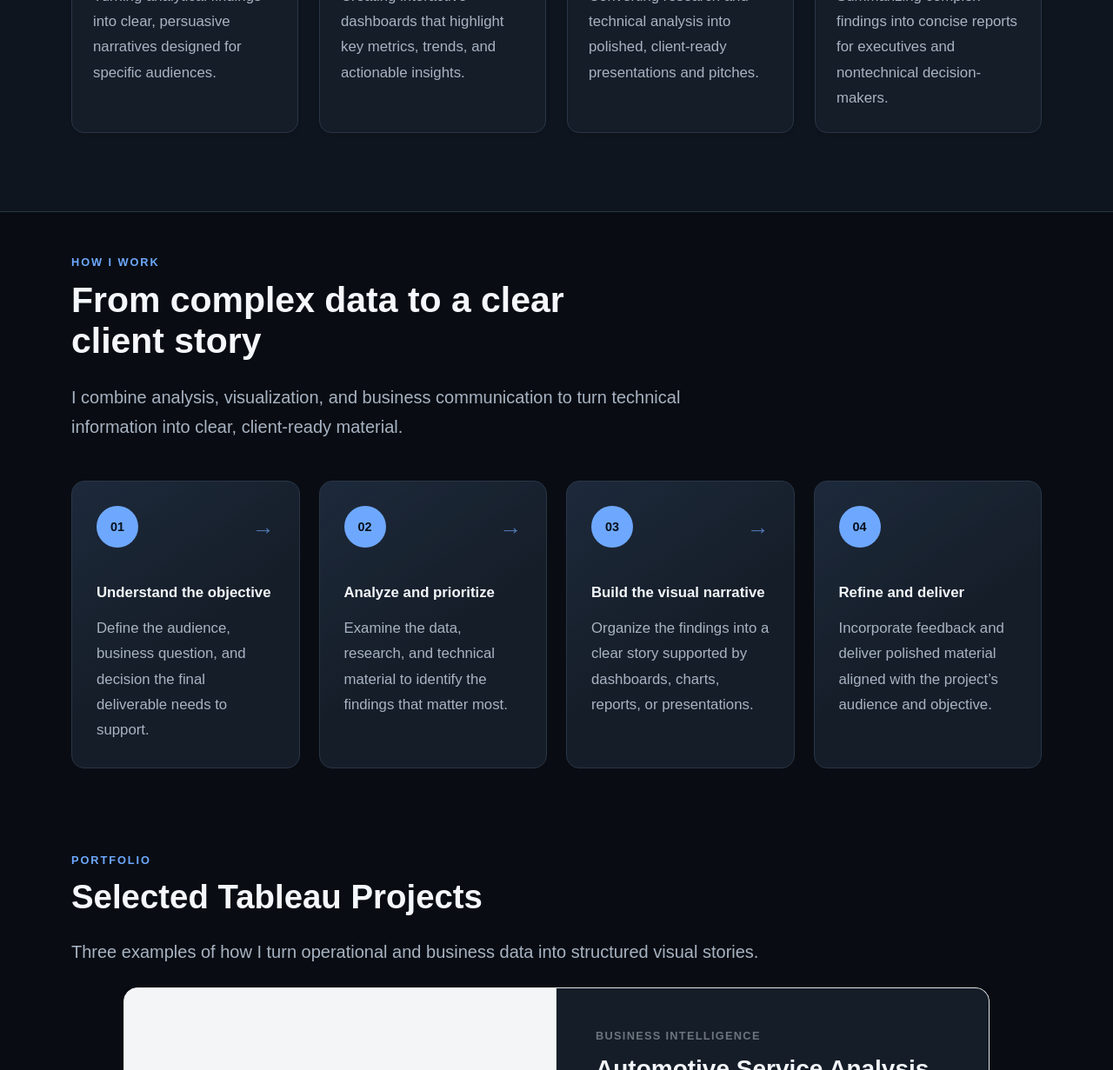
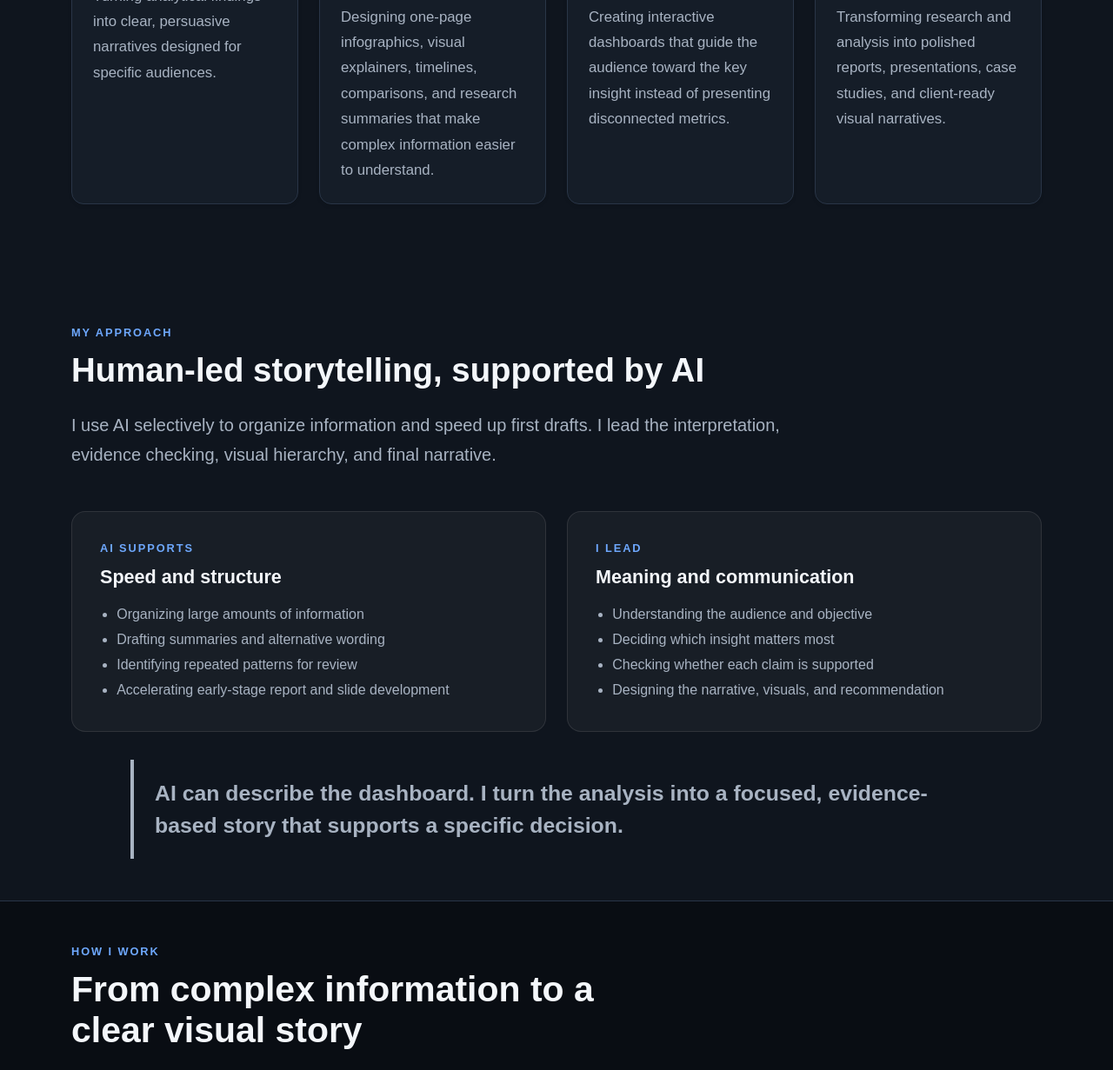
Before and after one commit to AryaGavande/Portfolio, a website: page index.html in a window 1280 px wide. Shown: the part 1212-2443 px from the top of the page at 87% size. Drawn offline with nearby package versions, Linux system fonts and the light colour scheme.

Commit message:
changed index html to fit storytelling

```diff
--- a/index.html
+++ b/index.html
@@ -10,10 +10,10 @@
 
     <meta
         name="description"
-        content="Arya Gavande's freelance data storytelling portfolio."
+        content="Arya Gavande's data storytelling and information design portfolio, featuring infographics, dashboards, reports, and visual narratives."
     >
 
-    <title>Arya Gavande | Data Storytelling</title>
+    <title>Arya Gavande | Business Insight Story & Information Design</title>
 
     <!-- Bootstrap CSS -->
     <link
@@ -68,6 +68,37 @@
             width: 100%;
             border: 0;
         }
+
+        .approach-card {
+            height: 100%;
+            padding: 2rem;
+            border: 1px solid rgba(127, 127, 127, 0.22);
+            border-radius: 1rem;
+            background: var(--card-bg, rgba(255, 255, 255, 0.04));
+        }
+
+        .approach-card h3 {
+            margin-bottom: 1rem;
+            font-size: 1.35rem;
+            font-weight: 700;
+        }
+
+        .approach-card ul {
+            margin-bottom: 0;
+            padding-left: 1.2rem;
+            color: var(--secondary-text, #adb5bd);
+            line-height: 1.8;
+        }
+
+        .positioning-line {
+            max-width: 980px;
+            margin: 2rem auto 0;
+            padding: 1.25rem 1.5rem;
+            border-left: 4px solid currentColor;
+            font-size: clamp(1.15rem, 2vw, 1.55rem);
+            font-weight: 600;
+            line-height: 1.5;
+        }
     </style>
 </head>
 
@@ -102,7 +133,11 @@
                     </li>
 
                     <li class="nav-item">
-                        <a class="nav-link" href="#workflow">Workflow</a>
+                        <a class="nav-link" href="#approach">Approach</a>
+                    </li>
+
+                    <li class="nav-item">
+                        <a class="nav-link" href="#workflow">Process</a>
                     </li>
 
                     <li class="nav-item">
@@ -128,31 +163,31 @@
                 <div class="col-lg-8">
 
                     <p class="text-uppercase fw-semibold">
-                        Freelance Data Storytelling
+                        Data Storytelling & Information Design
                     </p>
 
                     <h1 class="display-3 fw-bold">
-                        Turning complex data into clear client stories
+                        Turning complex information into clear visual stories
                     </h1>
 
                     <p class="lead mt-4">
-                        I help consulting firms and marketing teams communicate
-                        analytical findings through dashboards, presentations,
-                        reports, and visual narratives.
+                        I help consulting firms, research teams, nonprofits, and
+                        organizations communicate complex data and research through
+                        infographics, dashboards, reports, presentations, and visual narratives.
                     </p>
 
                     <a
                         href="#projects"
                         class="btn btn-dark btn-lg mt-3"
                     >
-                        View my work
+                        View visual stories
                     </a>
 
                     <a
                         href="#contact"
                         class="btn btn-outline-dark btn-lg mt-3 ms-sm-2"
                     >
-                        Work with me
+                        Start a project
                     </a>
 
                 </div>
@@ -170,12 +205,12 @@
                 </p>
 
                 <h2 class="section-heading">
-                    How I can support your team
+                    Ways I can help communicate your work
                 </h2>
 
                 <p class="section-description">
-                    Freelance analytical and communication support for consulting
-                    firms, marketing teams, and client-facing projects.
+                    Data communication support for teams that need to turn
+                    research, analysis, and technical information into clear visual stories.
                 </p>
             </div>
 
@@ -237,12 +272,13 @@
                             </div>
 
                             <h3 class="h5 fw-bold mt-4">
-                                Dashboard Design
+                                Infographics & Information Design
                             </h3>
 
                             <p class="text-secondary mb-0">
-                                Creating interactive dashboards that highlight key
-                                metrics, trends, and actionable insights.
+                                Designing one-page infographics, visual explainers,
+                                timelines, comparisons, and research summaries that make
+                                complex information easier to understand.
                             </p>
 
                         </div>
@@ -270,12 +306,12 @@
                             </div>
 
                             <h3 class="h5 fw-bold mt-4">
-                                Client Presentations
+                                Dashboard Storytelling
                             </h3>
 
                             <p class="text-secondary mb-0">
-                                Converting research and technical analysis into
-                                polished, client-ready presentations and pitches.
+                                Creating interactive dashboards that guide the audience
+                                toward the key insight instead of presenting disconnected metrics.
                             </p>
 
                         </div>
@@ -303,12 +339,12 @@
                             </div>
 
                             <h3 class="h5 fw-bold mt-4">
-                                Executive Reports
+                                Reports & Presentations
                             </h3>
 
                             <p class="text-secondary mb-0">
-                                Summarizing complex findings into concise reports
-                                for executives and nontechnical decision-makers.
+                                Transforming research and analysis into polished reports,
+                                presentations, case studies, and client-ready visual narratives.
                             </p>
 
                         </div>
@@ -316,6 +352,60 @@
                 </div>
 
             </div>
+        </div>
+    </section>
+
+    <!-- Approach -->
+    <section id="approach" class="py-5 bg-light">
+        <div class="container">
+
+            <div class="mb-5">
+                <p class="section-label">My Approach</p>
+
+                <h2 class="section-heading">
+                    Human-led storytelling, supported by AI
+                </h2>
+
+                <p class="section-description">
+                    I use AI selectively to organize information and speed up first
+                    drafts. I lead the interpretation, evidence checking, visual
+                    hierarchy, and final narrative.
+                </p>
+            </div>
+
+            <div class="row g-4">
+                <div class="col-lg-6">
+                    <article class="approach-card">
+                        <p class="section-label">AI Supports</p>
+                        <h3>Speed and structure</h3>
+                        <ul>
+                            <li>Organizing large amounts of information</li>
+                            <li>Drafting summaries and alternative wording</li>
+                            <li>Identifying repeated patterns for review</li>
+                            <li>Accelerating early-stage report and slide development</li>
+                        </ul>
+                    </article>
+                </div>
+
+                <div class="col-lg-6">
+                    <article class="approach-card">
+                        <p class="section-label">I Lead</p>
+                        <h3>Meaning and communication</h3>
+                        <ul>
+                            <li>Understanding the audience and objective</li>
+                            <li>Deciding which insight matters most</li>
+                            <li>Checking whether each claim is supported</li>
+                            <li>Designing the narrative, visuals, and recommendation</li>
+                        </ul>
+                    </article>
+                </div>
+            </div>
+
+            <p class="positioning-line">
+                AI can describe the dashboard. I turn the analysis into a focused,
+                evidence-based story that supports a specific decision.
+            </p>
+
         </div>
     </section>
 
@@ -329,12 +419,12 @@
                 </p>
 
                 <h2 class="section-heading">
-                    From complex data to a clear client story
+                    From complex information to a clear visual story
                 </h2>
 
                 <p class="section-description">
-                    I combine analysis, visualization, and business communication
-                    to turn technical information into clear, client-ready material.
+                    I combine analytical thinking, narrative structure, and
+                    information design to create work that is accurate, memorable, and useful.
                 </p>
             </div>
 
@@ -346,11 +436,11 @@
                         <span class="workflow-arrow" aria-hidden="true">→</span>
                     </div>
 
-                    <h3>Understand the objective</h3>
+                    <h3>Understand the audience</h3>
 
                     <p>
-                        Define the audience, business question, and decision the
-                        final deliverable needs to support.
+                        Clarify who needs the information, what they already know,
+                        and what they should understand or do after seeing it.
                     </p>
                 </article>
 
@@ -360,11 +450,11 @@
                         <span class="workflow-arrow" aria-hidden="true">→</span>
                     </div>
 
-                    <h3>Analyze and prioritize</h3>
+                    <h3>Find the central message</h3>
 
                     <p>
-                        Examine the data, research, and technical material to
-                        identify the findings that matter most.
+                        Review the data, research, and context to identify the
+                        evidence and insight that matter most to the audience.
                     </p>
                 </article>
 
@@ -374,11 +464,11 @@
                         <span class="workflow-arrow" aria-hidden="true">→</span>
                     </div>
 
-                    <h3>Build the visual narrative</h3>
+                    <h3>Design the visual story</h3>
 
                     <p>
-                        Organize the findings into a clear story supported by
-                        dashboards, charts, reports, or presentations.
+                        Shape the message through narrative, hierarchy, charts,
+                        layout, and annotation across infographics, dashboards, or presentations.
                     </p>
                 </article>
 
@@ -387,11 +477,11 @@
                         <span class="workflow-number">04</span>
                     </div>
 
-                    <h3>Refine and deliver</h3>
+                    <h3>Refine for clarity</h3>
 
                     <p>
-                        Incorporate feedback and deliver polished material aligned
-                        with the project’s audience and objective.
+                        Test whether the work is clear, accurate, and accessible,
+                        then refine it for the final audience and format.
                     </p>
                 </article>
 
@@ -409,12 +499,12 @@
                 </p>
 
                 <h2 class="section-heading">
-                    Selected Tableau Projects
+                    Selected Data Stories
                 </h2>
 
                 <p class="section-description">
-                    Three examples of how I turn operational and business data
-                    into structured visual stories.
+                    Current examples of how I turn operational and business
+                    data into interactive stories that guide attention toward the key insight.
                 </p>
             </div>
 
@@ -446,7 +536,7 @@
                                     <div class="project-carousel-content">
 
                                         <p class="project-category">
-                                            Business Intelligence
+                                            Analytical Storytelling
                                         </p>
 
                                         <h3 class="fw-bold">
@@ -516,7 +606,7 @@
                                     <div class="project-carousel-content">
 
                                         <p class="project-category">
-                                            Data Visualization
+                                            Customer Journey Story
                                         </p>
 
                                         <h3 class="fw-bold">
@@ -704,7 +794,7 @@
                     </p>
 
                     <h2 class="section-heading">
-                        Presenting data through story
+                        Where analysis meets information design
                     </h2>
 
                     <p class="about-description">
@@ -714,10 +804,9 @@
                     </p>
 
                     <p class="about-description">
-                        I enjoy turning complex findings into clear,
-                        audience-focused stories that help consulting teams,
-                        marketers, and decision-makers communicate their work
-                        more effectively.
+                        I combine analytical rigor with narrative and visual design.
+                        My goal is to make complex information easier to understand,
+                        remember, and use—without losing the evidence behind it.
                     </p>
 
                     <a
@@ -781,12 +870,12 @@
                 </p>
 
                 <h2 class="section-heading">
-                    Let’s work together
+                    Have data that needs a clearer story?
                 </h2>
 
                 <p class="contact-description">
-                    Available for freelance data storytelling, dashboard,
-                    visualization, report, and client-presentation projects.
+                    Available for freelance data storytelling, infographic,
+                    dashboard, report, presentation, and information-design projects.
                 </p>
 
                 <div class="contact-links">
```
